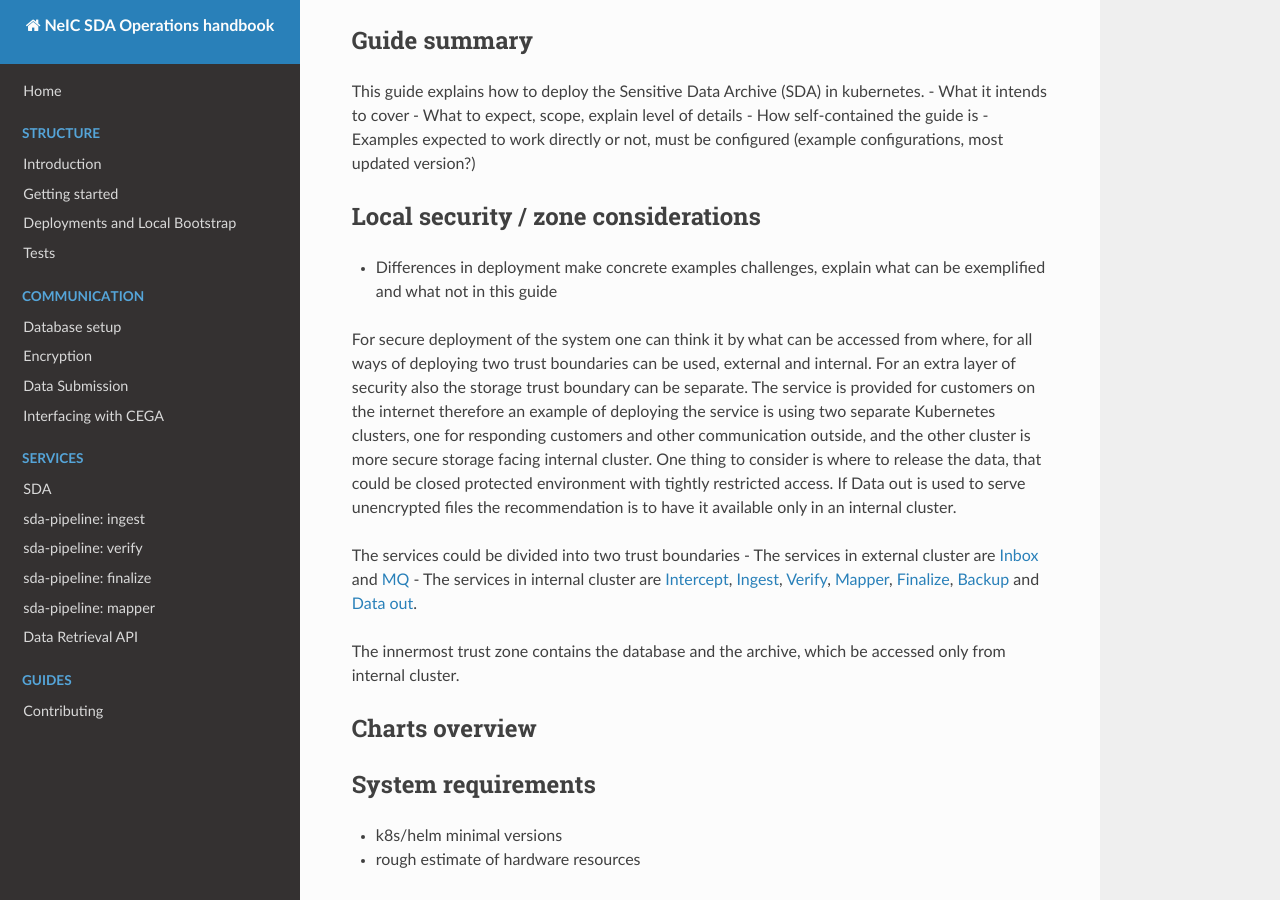
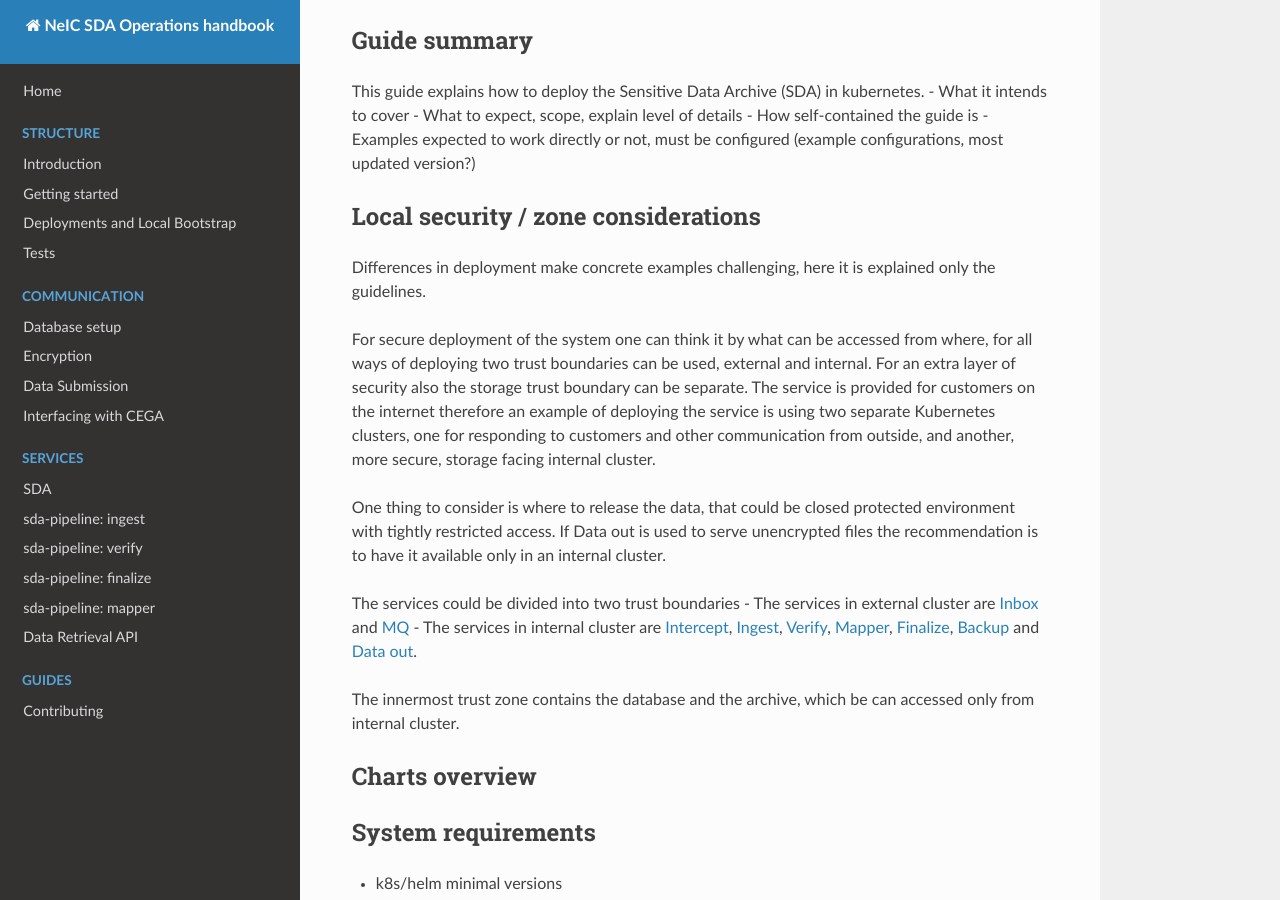
Before and after one commit to neicnordic/neic-sda, an MkDocs documentation site: the page built from docs/guides/deploy-k8s.md, in a window 1280 px wide and 900 px high, scrolled down 208 px. Built offline with MkDocs 1.6.1, drawn with Linux system fonts in a browser that asks for light colours; nearby versions of some CDN libraries.

Commit message:
fix language and forgotten intro line

```diff
--- a/docs/guides/deploy-k8s.md
+++ b/docs/guides/deploy-k8s.md
@@ -16,16 +16,17 @@
 
 ## Local security / zone considerations
 
-- Differences in deployment make concrete examples challenges, explain what can be exemplified and what not in this guide
+Differences in deployment make concrete examples challenging, here it is explained only the guidelines.
 
+For secure deployment of the system one can think it by what can be accessed from where, for all ways of deploying two trust boundaries can be used, external and internal. For an extra layer of security also the storage trust boundary can be separate. The service is provided for customers on the internet therefore an example of deploying the service is using two separate Kubernetes clusters, one for responding to customers and other communication from outside, and another, more secure, storage facing internal cluster.
 
-For secure deployment of the system one can think it by what can be accessed from where, for all ways of deploying two trust boundaries can be used, external and internal. For an extra layer of security also the storage trust boundary can be separate. The service is provided for customers on the internet therefore an example of deploying the service is using two separate Kubernetes clusters, one for responding customers and other communication outside, and the other cluster is more secure storage facing internal cluster. One thing to consider is where to release the data, that could be closed protected environment with tightly restricted access. If Data out is used to serve unencrypted files the recommendation is to have it available only in an internal cluster.
+One thing to consider is where to release the data, that could be closed protected environment with tightly restricted access. If Data out is used to serve unencrypted files the recommendation is to have it available only in an internal cluster.
 
 The services could be divided into two trust boundaries
 - The services in external cluster are [Inbox](/docs/submission.md#submission-inbox ) and [MQ](/docs/connection.md#local-message-broker)
 - The services in internal cluster are [Intercept](/docs/services/intercept.md), [Ingest](/docs/services/ingest.md), [Verify](/docs/services/verify.md), [Mapper](/docs/services/mapper.md), [Finalize](/docs/services/finalize.md), [Backup](/docs/services/backup.md) and [Data out](/docs/dataout.md).
 
-The innermost trust zone contains the database and the archive, which be accessed only from internal cluster.
+The innermost trust zone contains the database and the archive, which be can accessed only from internal cluster.
 
 
 
```
